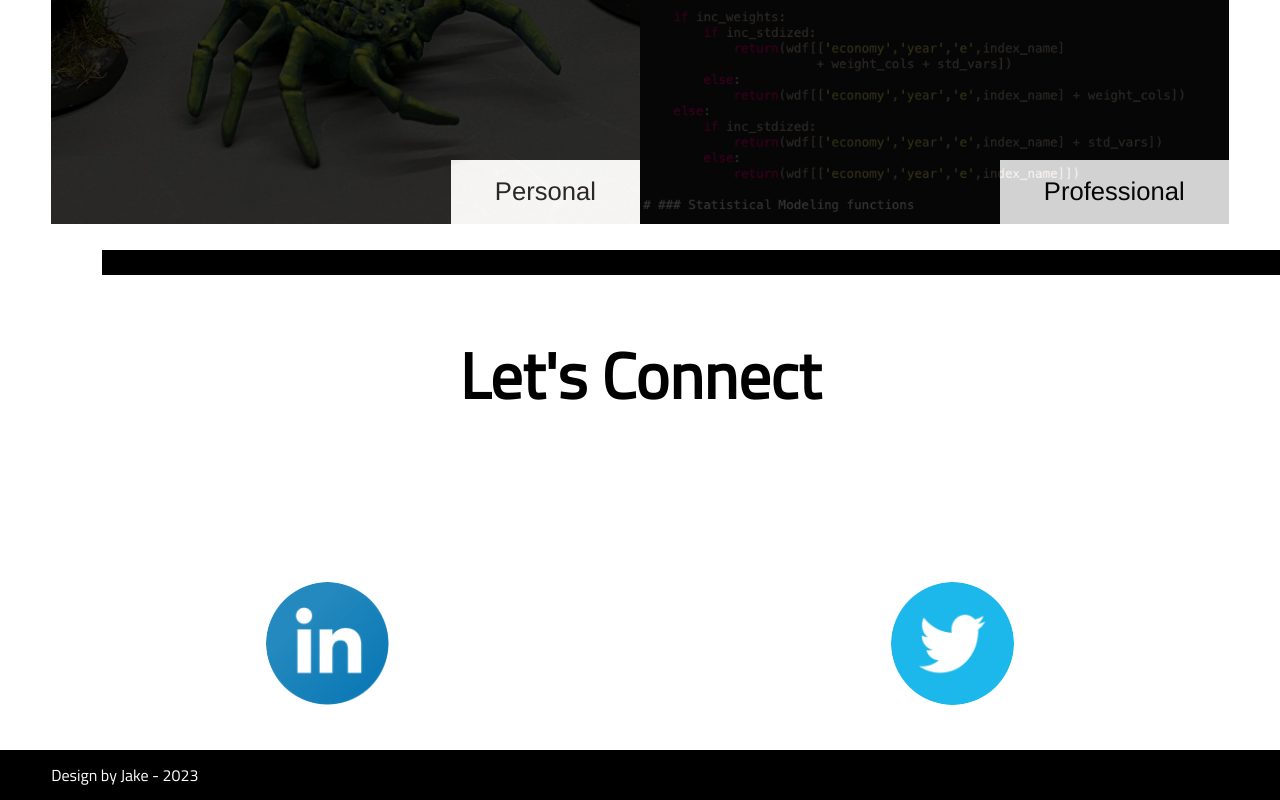
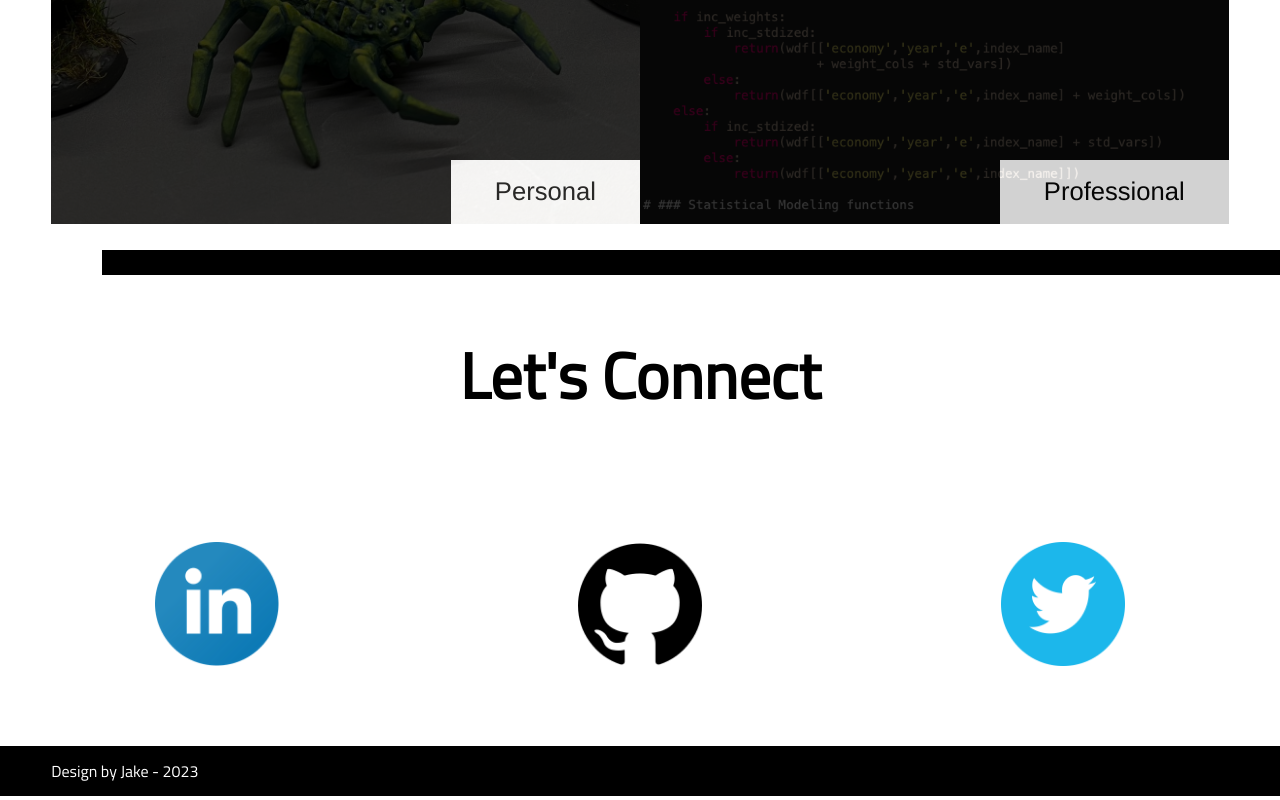
Before and after one commit to JakeWLang/obscene_racing_machine, a website: page index.html in a window 1280 px wide. Shown: the part 2023-2823 px from the top of the page. Drawn offline with nearby package versions, Linux system fonts and the light colour scheme; a web font is replaced by a local one.

Commit message:
Add github to index

```diff
--- a/index.html
+++ b/index.html
@@ -120,8 +120,12 @@
 	<div class='section socials'>
 		<div class = 'connect-text'>Let's Connect</div> <br>
 		<div class='social-container'>
-			<div class='social-icon '>
+			<div class='social-icon'>
 				<a href='https://www.linkedin.com/in/jakewlang/'target='_blank'><img id='LI' src='Images/Portfolio_Images/linkedin-circle-1868976-1583140.png'>
+				</a>
+			</div>
+			<div class='social-icon'>
+				<a href="https://github.com/JakeWLang" target='_blank'><img id='GH' src='Images/Portfolio_Images/25231.png'>
 				</a>
 			</div>
 			<div class='social-icon '>
--- a/style.css
+++ b/style.css
@@ -6,10 +6,6 @@ html body {
   padding: 0px;
   overflow-x: hidden;
 
-}
-
-div {
-	/*box-shadow: 5px 0px 10px orangered;*/
 }
 
 h1 {
@@ -462,7 +458,7 @@ footer {
 
 
 .social-container {
-	padding: 20px;
+	padding: 10px;
 	display: grid;
 	grid-gap: 10px;
 	grid-template-columns: repeat(auto-fit, minmax(350px, 1fr));
@@ -472,15 +468,15 @@ footer {
 	}
 
 .social-icon {
-	border-radius: 100px;
-	padding: 40px 0px 0px 0px
+	/* border-radius: 0px; */
+	padding: 10px 0px 45px 0px
 }
 
 
 .social-icon img {
 	transition: all 0.3s ease-in-out;
-	width: 20%;
-	border-radius: 100px;
+	width: 30%;
+	/* border-radius: 100px; */
 }
 
 
```
Also changed, not shown: Images/Portfolio_Images/25231.png (added).
